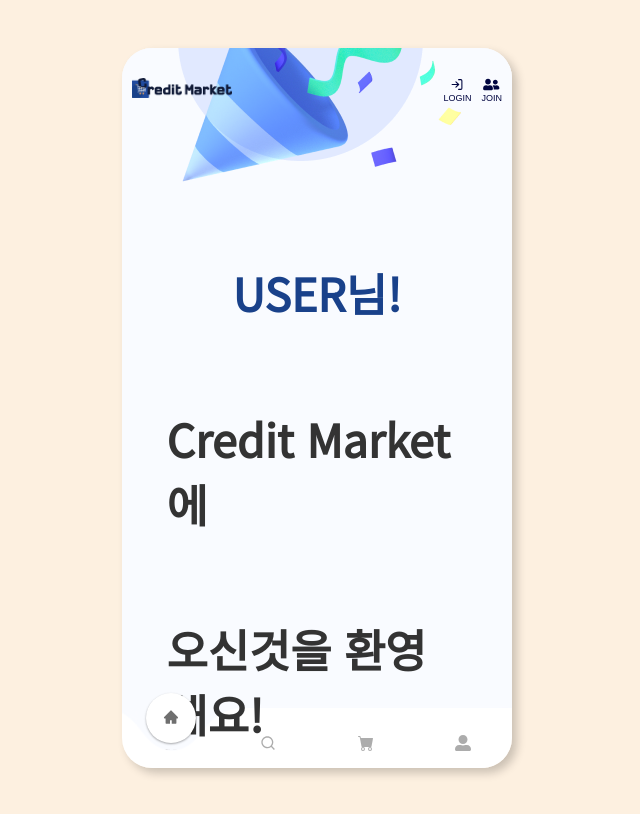
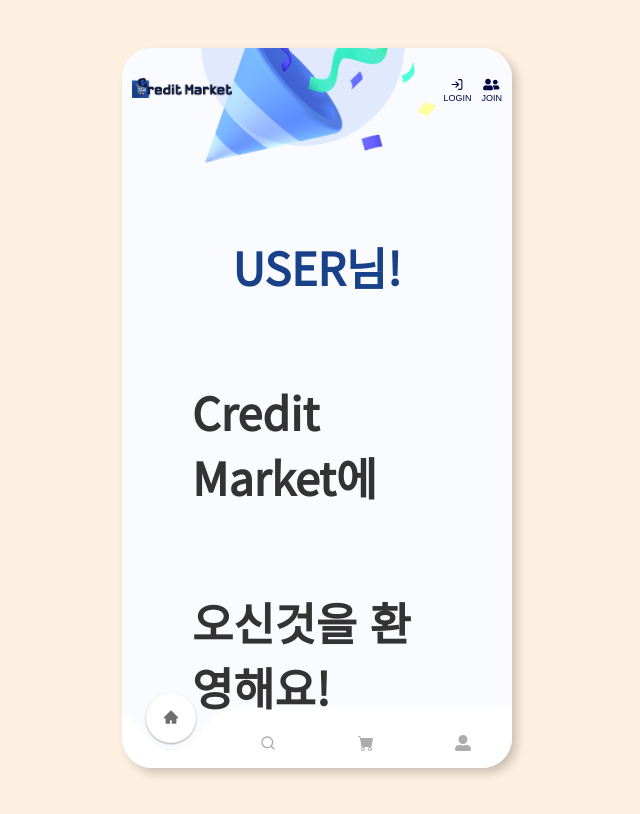
Before and after one commit to fastcampus-mini/credit-market-FE, a React (Vite) app: page /signup/welcome in a window 1280 px wide. Shown: the whole page, without its empty margins (323-963 px from the left). Built offline with nearby package versions, Linux system fonts and the light colour scheme; what emotion-reset would draw is missing.

Commit message:
Feat: welcome 일부 수정 및 패스워드 입력 모달 작업

```diff
--- a/src/pages/Signup.tsx
+++ b/src/pages/Signup.tsx
@@ -382,7 +382,7 @@ const SelectStyle = styled.select`
   }
 `;
 
-const SignupFormStyle = styled.form`
+export const SignupFormStyle = styled.form`
   display: flex;
   flex-direction: column;
   align-items: center;
--- a/src/pages/Welcome.tsx
+++ b/src/pages/Welcome.tsx
@@ -1,5 +1,6 @@
 import React from 'react';
 import styled from '@emotion/styled';
+import { css } from '@emotion/react';
 import { useNavigate } from 'react-router';
 import { ROUTES } from '@/constants/routes';
 import Button from '@/components/common/Button';
@@ -17,19 +18,18 @@ const Welcome = () => {
   return (
     <WelcomeContainer>
       <WelcomeStyle>
-        <div id="welcomeImageWrapper">
-          <img src="../public/images/welcome.png" alt="welcomeImage" />
-        </div>
-
+        <img css={ImgStyle} src="../public/images/welcome.png" alt="welcomeImage" />
         <TextStyle>
           <H1PrimaryStyle>{username}님!</H1PrimaryStyle>
           <h1>Credit Market에</h1>
           <h1>오신것을 환영해요!</h1>
         </TextStyle>
-        <Button onClick={goHome} fontWeight={900} fontSize="1.1rem">
+        <Button onClick={goHome} fontWeight={900} fontSize="1.1rem" width="80%">
           별말씀을요!
         </Button>
-        <SpanStyle>버튼을 누르시면 홈화면으로 이동해요</SpanStyle>
+        <SpanStyle>
+          버튼을 누르시면 <u>홈화면</u>으로 이동해요
+        </SpanStyle>
       </WelcomeStyle>
     </WelcomeContainer>
   );
@@ -42,10 +42,11 @@ const WelcomeContainer = styled.div`
   justify-content: center;
   align-items: center;
   height: 100%;
-  padding: 40px;
+  padding: 60px;
 `;
 
 const WelcomeStyle = styled.div`
+  width: 100%;
   padding: 20px 10px;
   position: relative;
   display: flex;
@@ -73,3 +74,8 @@ const SpanStyle = styled.span`
 const H1PrimaryStyle = styled.h1`
   color: ${COLORS.primary};
 `;
+
+const ImgStyle = css`
+  width: 100%;
+  marginLeft: ;20px;
+`;
```
Also changed, not shown: src/components/common/PasswordModal.tsx (added, +114 -0 lines).
